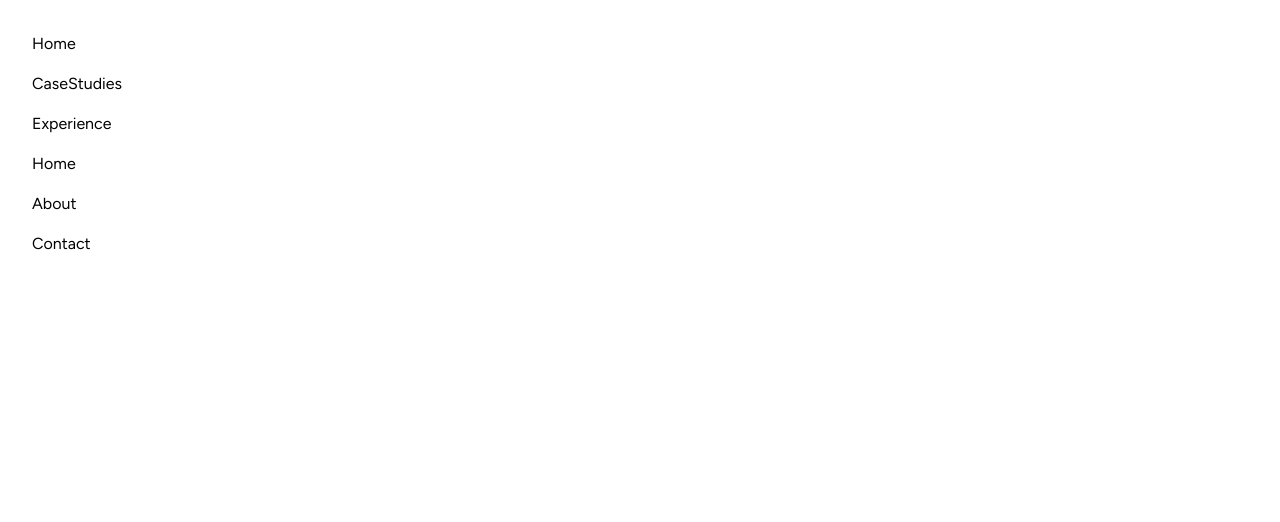
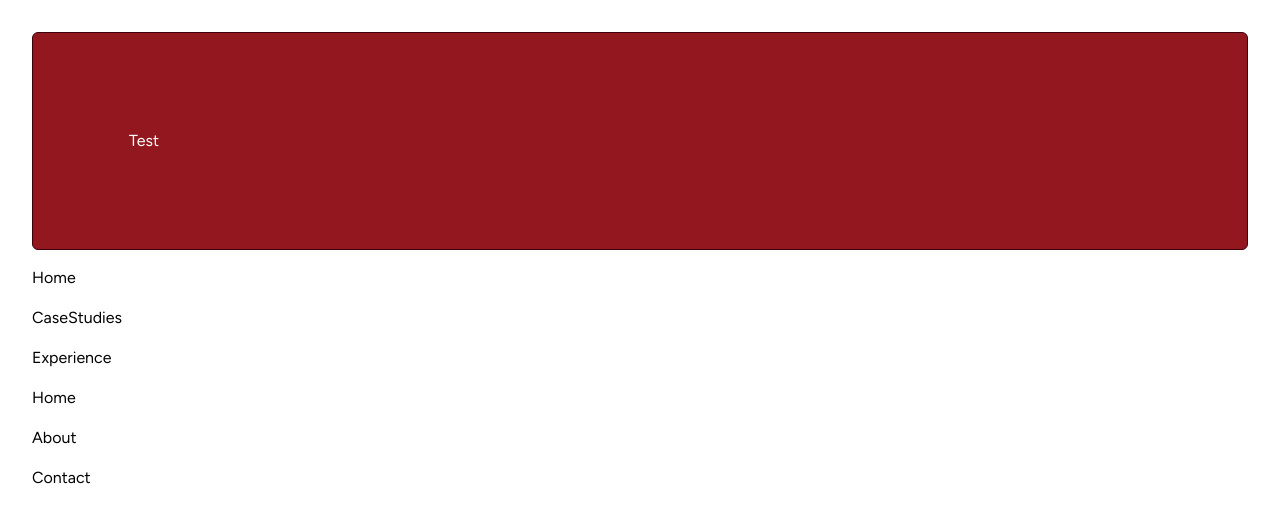
Before and after one commit to dean-tunbridge/px-portfolio, a React (Vite) app: page / in a window 1280 px wide. Shown: the top 522 px of the page. Built offline with nearby package versions, Linux system fonts and the light colour scheme.

Commit message:
create test to check custom border, shadow and colours

```diff
--- a/src/App.tsx
+++ b/src/App.tsx
@@ -10,6 +10,9 @@ function App() {
   return (
     <>
       <div className="font-sans p-8 space-y-4">
+        <h1 className="p-24 border rounded-md border-merlot-500 text-white bg-brick-500 ">
+          Test
+        </h1>
         <Home />
         <CaseStudies />
         <Experience />
```
